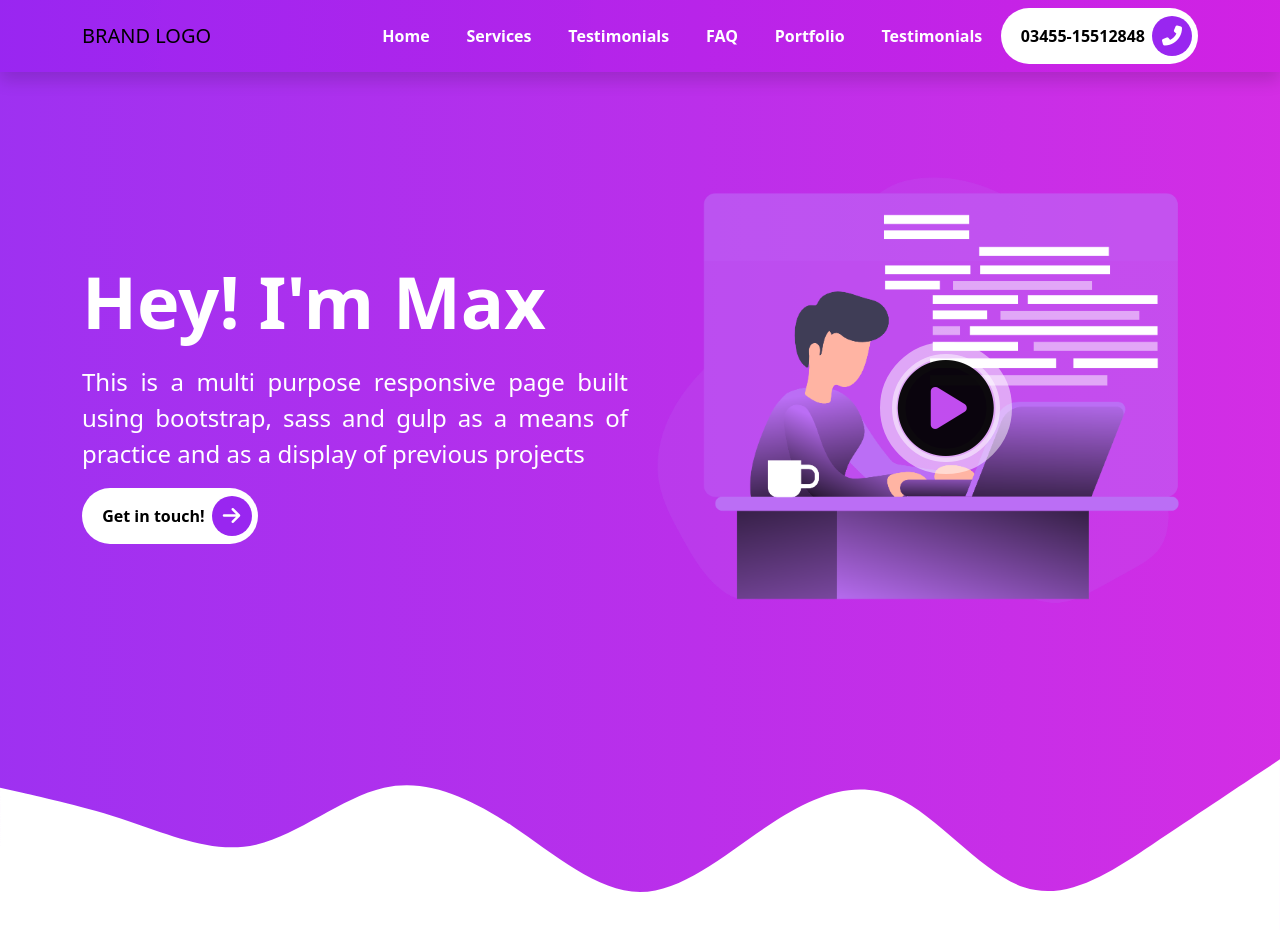
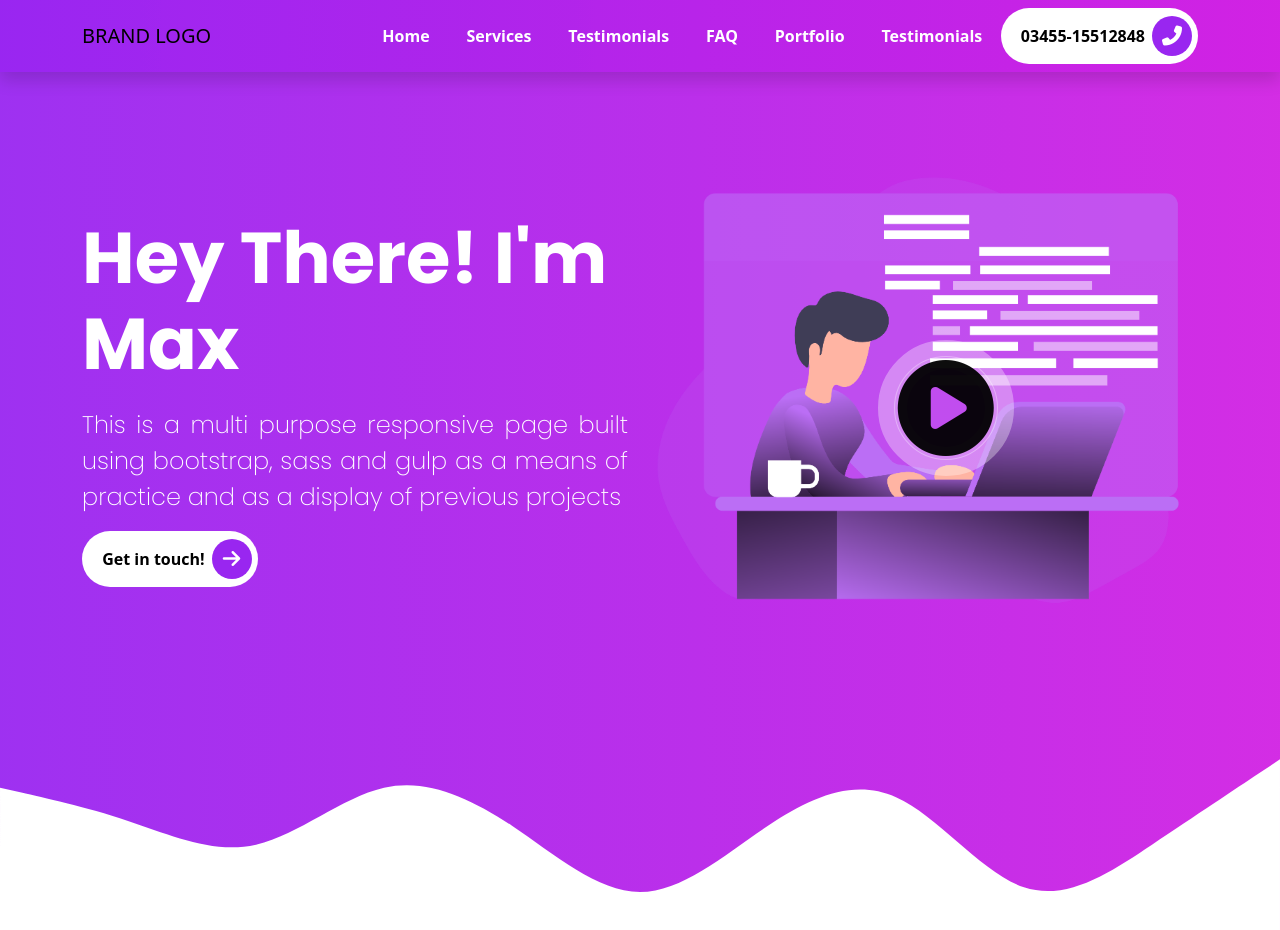
Before and after one commit to professorhobo31/Bootstrap-Sass-PracticeRepo, a website: page practice2_portfolio/index.html in a window 1280 px wide. Drawn offline with nearby package versions, Linux system fonts and the light colour scheme; files that its build step writes are made by us from their sources; files whose address does not match are found by name.

Commit message:
Add Poppins type to intro section, minor changes for sm devices

```diff
--- a/practice2_portfolio/index.html
+++ b/practice2_portfolio/index.html
@@ -8,6 +8,10 @@
     <link rel="stylesheet" href="/./src/css/font-awesome.min.css" />
     <link rel="stylesheet" href="/./src/css/style.css" />
     <link rel="stylesheet" href="/./src/css/fontawesome.css" />
+    <link
+      href="https://fonts.googleapis.com/css2?family=Poppins:ital,wght@0,200;0,400;0,500;0,600;0,700;0,800;0,900;1,200;1,300;1,400;1,500;1,600;1,700;1,800;1,900&display=swap"
+      rel="stylesheet"
+    />
   </head>
   <body>
     <!--//////////////////////////////////NAVBAR///////////////////////////////////////////////////-->
@@ -64,7 +68,7 @@
         <div class="row align-items-center text-white">
           <div class="col-md-6 intros">
             <h1 class="display-2">
-              <span class="display-2--intro"> Hey! I'm Max</span>
+              <span class="display-2--intro"> Hey there! I'm Max</span>
               <span class="display-2--description lh-base"
                 >This is a multi purpose responsive page built using bootstrap,
                 sass and gulp as a means of practice and as a display of
@@ -105,8 +109,6 @@
 
     <!-- //////////////////////////////SERVICES SECTION/////////////////////////////////////////// -->
 
-
-
     <!--//////////////////////////////////SCRIPTS//////////////////////////////////////////////////-->
     <script
       src="/./node_modules/jquery/dist/jquery.min.js"
--- a/practice2_portfolio/src/scss/components/_typography.scss
+++ b/practice2_portfolio/src/scss/components/_typography.scss
@@ -4,6 +4,7 @@
 .display-2 {
     margin-bottom: 1rem;
     text-transform: capitalize;
+    font-family: "Poppins", sans-serif;
 
 
     &--intro {
@@ -14,9 +15,10 @@
 
     &--description {
         display: block;
+        color: $white;
         font-size: 1.5rem;
-        color: $white;
         margin-top: 1.25rem;
+        font-weight: 200;
         text-transform: none;
         text-align: justify;
         @include media-breakpoint-down(sm) {
--- a/practice2_portfolio/src/scss/sections/_intro-section.scss
+++ b/practice2_portfolio/src/scss/sections/_intro-section.scss
@@ -38,7 +38,7 @@
     height: 6rem;
     border: solid 0.75rem $white;
     border-radius: 50%;
-    animation: pulse-border 1s linear infinite;
+    animation: pulse-border 1.5s linear infinite;
 
     &--border1 {
         animation-delay: 0.25s;
```
Also changed, not shown: practice2_portfolio/src/css/style.css.
